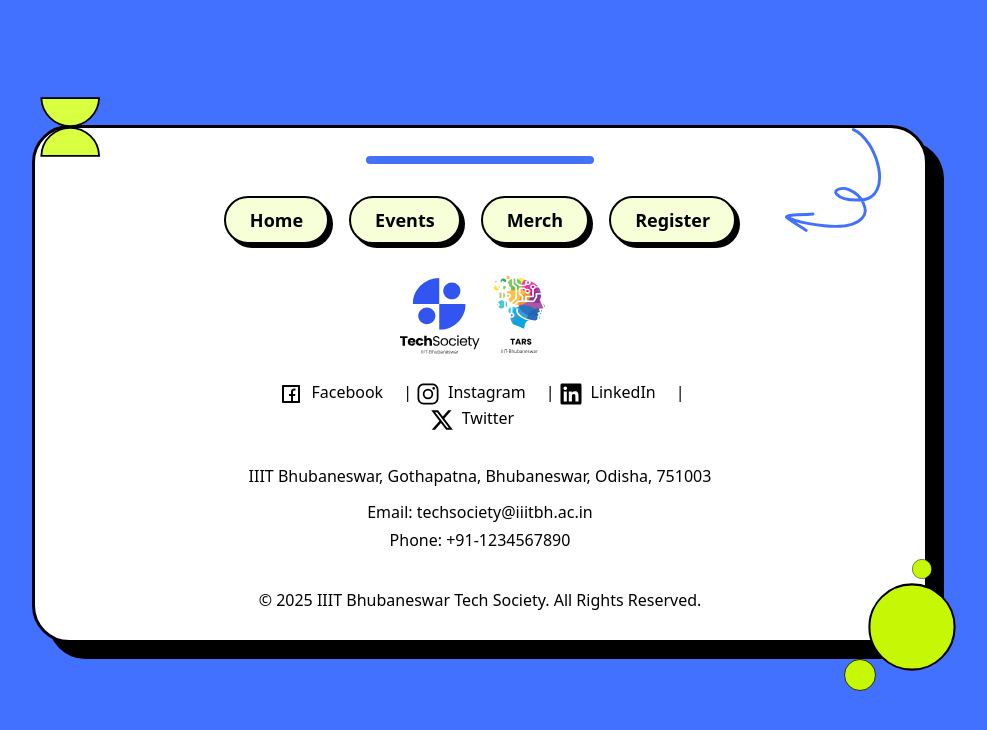
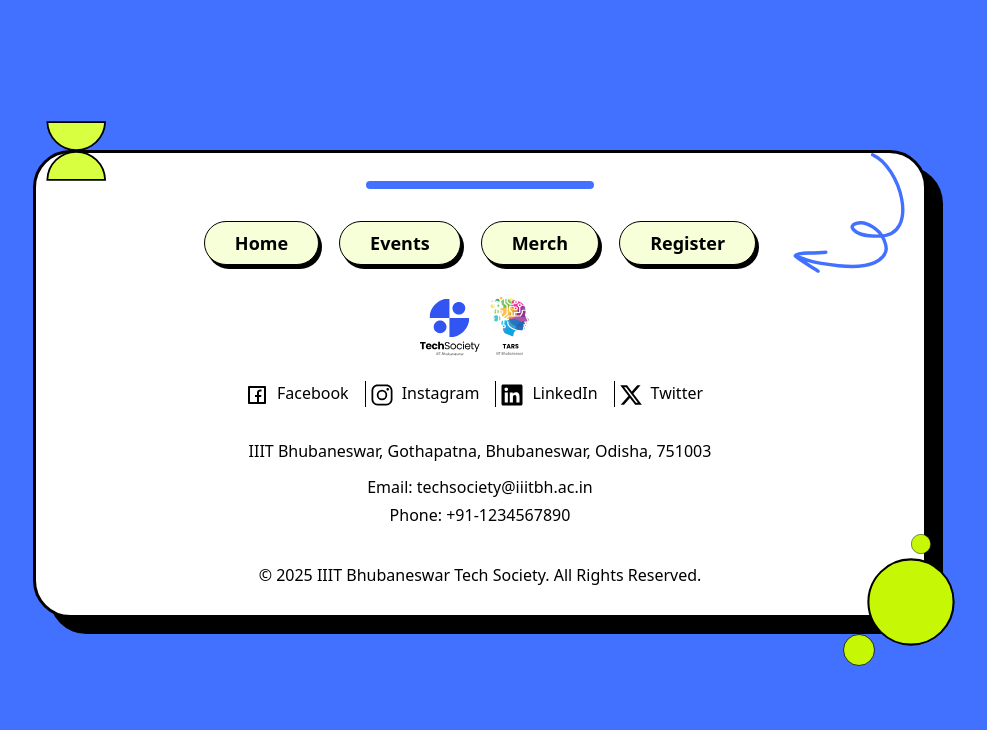
Before and after one commit to p-society/d3-web, a React (Vite) app: page / in a window 1280 px wide. Shown: the top 730 px of the page, without its empty margins (144-1131 px from the left). Built offline with nearby package versions, Linux system fonts and the light colour scheme; a web font is replaced by a local one.

Commit message:
made few fixes in bluefooter file

```diff
--- a/src/components/about-us/Bluefooter.jsx
+++ b/src/components/about-us/Bluefooter.jsx
@@ -1,74 +1,75 @@
+import { RiFacebookBoxLine } from 'react-icons/ri'
+import { IoLogoInstagram } from 'react-icons/io5'
+import { FaLinkedin } from 'react-icons/fa'
+import { FaXTwitter } from 'react-icons/fa6'
+import hourGlass from '../../assets/Group.svg'
+import curlArrow from '../../assets/Vector 17.svg'
+import techSoc from '../../assets/Group 44810.svg'
+import tarsSoc from '../../assets/Group 44818.svg'
+import circle from '../../assets/Ellipse 12.svg'
 
-
-import { RiFacebookBoxLine } from "react-icons/ri";
-import { IoLogoInstagram } from "react-icons/io5";
-import { FaLinkedin } from "react-icons/fa";
-import { FaXTwitter } from "react-icons/fa6";
 function Bluefooter() {
-
-
-  const buttons = ["Home", "Events", "Merch", "Register" ];
+  const buttons = ['Home', 'Events', 'Merch', 'Register']
 
   return (
     <div className="bg-[#4271FF] min-h-screen relative p-4 md:p-8 flex flex-col items-center justify-center ">
-
       <div className="relative ">
-        <img src="\src\assets\Group.svg" alt="star" className="absolute -top-11 -left-2 w-15 h-15 z-20" />
+        <img
+          src={hourGlass}
+          alt="hourGlassimg"
+          className="absolute -top-[45px] -left-[3px] w-[60px] h-[60px] z-20"
+        />
 
         <div className="absolute inset-0 bg-black rounded-[37.5px] "></div>
-        <div className="relative z-10 bg-white rounded-[37.5px] border-3 border-black  p-7 w-full max-w-4xl flex flex-col items-center  md:space-y-6 transform -translate-x-4 -translate-y-4 md:pl-40 md:pr-40 ">
-          <img src="\src\assets\Vector 17.svg" alt="arrow" className="absolute top-0 right-10 w-26 h-26 z-20" />
-          <div className="relative h-2 w-2/5 bg-[#4271FF] rounded-full"></div>
+        <div className="relative z-10 bg-white rounded-[37.5px] border-[3px] border-black  p-7 w-full max-w-4xl flex flex-col items-center  md:space-y-6 transform -translate-x-4 -translate-y-4 md:pl-40 md:pr-40 ">
+          <img
+            src={curlArrow}
+            alt="arrow"
+            className="absolute top-0 right-[15px] h-[120px] w-[120px]"
+          />
+          <div className="relative h-[8px] w-2/5 bg-[#4271FF] rounded-full"></div>
           <div className="flex flex-col md:flex-row items-center justify-center gap-3 md:gap-5 w-auto p-2 font-aclinica ">
-            {buttons.map((buttonText) => (
+            {buttons.map(buttonText => (
               <div key={buttonText} className="relative">
+                <div className="absolute top-[4px] left-[3px] w-full h-full bg-black rounded-full "></div>
 
-              <div className="absolute top-1 left-1 w-full h-full bg-black rounded-full "></div>
-
-
-              <button className="relative w-full md:w-auto text-center px-6 py-2
-                         border-2 border-black rounded-full font-bold font-aclinica
+                <button
+                  className="relative w-full md:w-auto text-center px-[30px] py-[7px]
+                         border-[1.5px] border-black rounded-full font-bold font-aclinica
                          bg-[#F7FFD9] text-lg
-                         transition-all duration-300 hover:bg-[#D8FF40]  font-aclinica hover:scale-108">
-                {buttonText}
-              </button>
+                         transition-all duration-250 hover:bg-[#D8FF40]   hover:scale-95"
+                >
+                  {buttonText}
+                </button>
               </div>
             ))}
-
-
           </div>
 
-
           <div className="flex items-center justify-center">
-            <img src="\src\assets\Group 44810.svg" alt="TechSociety Logo" className="w-20 h-20" />
-            <img src="\src\assets\Group 44818.svg" alt="TARS Logo" className="w-20 h-20" />
+            <img src={techSoc} alt="TechSociety Logo" className="w-[60px] h-[60px]" />
+            <img src={tarsSoc} alt="TARS Logo" className="w-[60px] h-[60px]" />
           </div>
 
-
-          <div className="flex flex-wrap justify-center   text-md text-black pl-10 pr-10">
-            <a href="#" className="font-poppins text-black pr-5 pl-1  " >
-              <RiFacebookBoxLine className="text-black text-lg inline-block w-5 h-7 mr-1 fill-current w-5 h-5 sm:w-6 sm:h-6 mr-2"/>
+          <div className="flex flex-wrap justify-center   text-md text-black pl-5 pr-5 divide-x divide-black">
+            <a href="#" className="font-poppins text-black pr-4 pl-1  ">
+              <RiFacebookBoxLine className="text-black text-lg inline-block w-5 h-7 mr-1 fill-current w-5 h-5 sm:w-6 sm:h-6 mr-2" />
               Facebook
             </a>
-            <span>|</span>
 
-            <a href="#" className="font-poppins text-black  pr-5 pl-1" >
-              <IoLogoInstagram className="text-black text-lg inline-block w-5 h-7 mr-1 fill-current w-5 h-5 sm:w-6 sm:h-6 mr-2"/>
+            <a href="#" className="font-poppins text-black  pr-4 pl-1">
+              <IoLogoInstagram className="text-black text-lg inline-block w-5 h-7 mr-1 fill-current w-5 h-5 sm:w-6 sm:h-6 mr-2" />
               Instagram
             </a>
-            <span>|</span>
-            <a href="#" className="font-poppins text-black  pr-5 pl-1" >
-              <FaLinkedin className="text-black text-lg inline-block w-5 h-7 mr-1 fill-current w-5 h-5 sm:w-6 sm:h-6 mr-2"/>
+
+            <a href="#" className="font-poppins text-black  pr-4 pl-1">
+              <FaLinkedin className="text-black text-lg inline-block w-5 h-7 mr-1 fill-current w-5 h-5 sm:w-6 sm:h-6 mr-2" />
               LinkedIn
             </a>
 
-            <span>|</span>
-            <a href="#" className="font-poppins text-black  pr-5 pl-1" >
-              <FaXTwitter className="text-black text-lg inline-block w-5 h-7 mr-1 fill-current w-5 h-5 sm:w-6 sm:h-6 mr-2"/>
+            <a href="#" className="font-poppins text-black  pr-4 pl-1">
+              <FaXTwitter className="text-black text-lg inline-block w-5 h-7 mr-1 fill-current w-5 h-5 sm:w-6 sm:h-6 mr-2" />
               Twitter
             </a>
-
-
           </div>
           <div className="flex flex-col md:text-base items-center text-center text-sm md:text-base text-black space-y-1 break-words">
             <p className="pb-2 pt-2 ">IIIT Bhubaneswar, Gothapatna, Bhubaneswar, Odisha, 751003</p>
@@ -77,24 +78,16 @@ function Bluefooter() {
             <p>Phone: +91-1234567890</p>
           </div>
 
-
           <p className="text-smmd:text-base text-black break-words pt-3">
             © 2025 IIIT Bhubaneswar Tech Society. All Rights Reserved.
           </p>
-
-
         </div>
-        <img src="\src\assets\Ellipse 12.svg" alt="circle" className="absolute bottom-20 right-3  w-5 h-5 z-20" />
-        <img src="\src\assets\Ellipse 12.svg" alt="circle" className="absolute -bottom-3 -right-3  w-22 h-22 z-20" />
-        <img src="\src\assets\Ellipse 12.svg" alt="circle" className="absolute bottom- right-17  w-8 h-8 z-20" />
-
-
-
-
-
+        <img src={circle} alt="circle" className="absolute bottom-20 right-3  w-5 h-5 z-20" />
+        <img src={circle} alt="circle" className="absolute -bottom-3 -right-3  w-22 h-22 z-20" />
+        <img src={circle} alt="circle" className="absolute bottom- right-17  w-8 h-8 z-20" />
       </div>
     </div>
-  );
+  )
 }
 
-export default Bluefooter;
+export default Bluefooter
```
